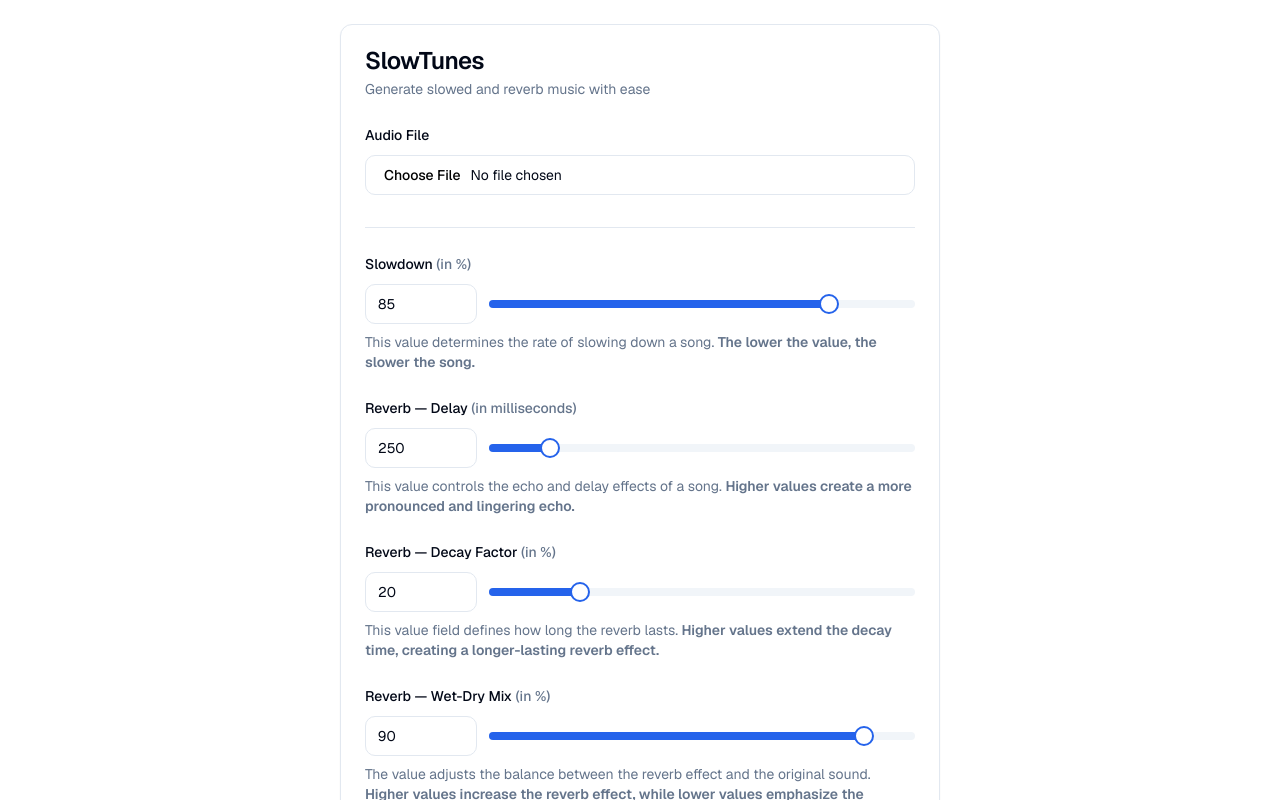
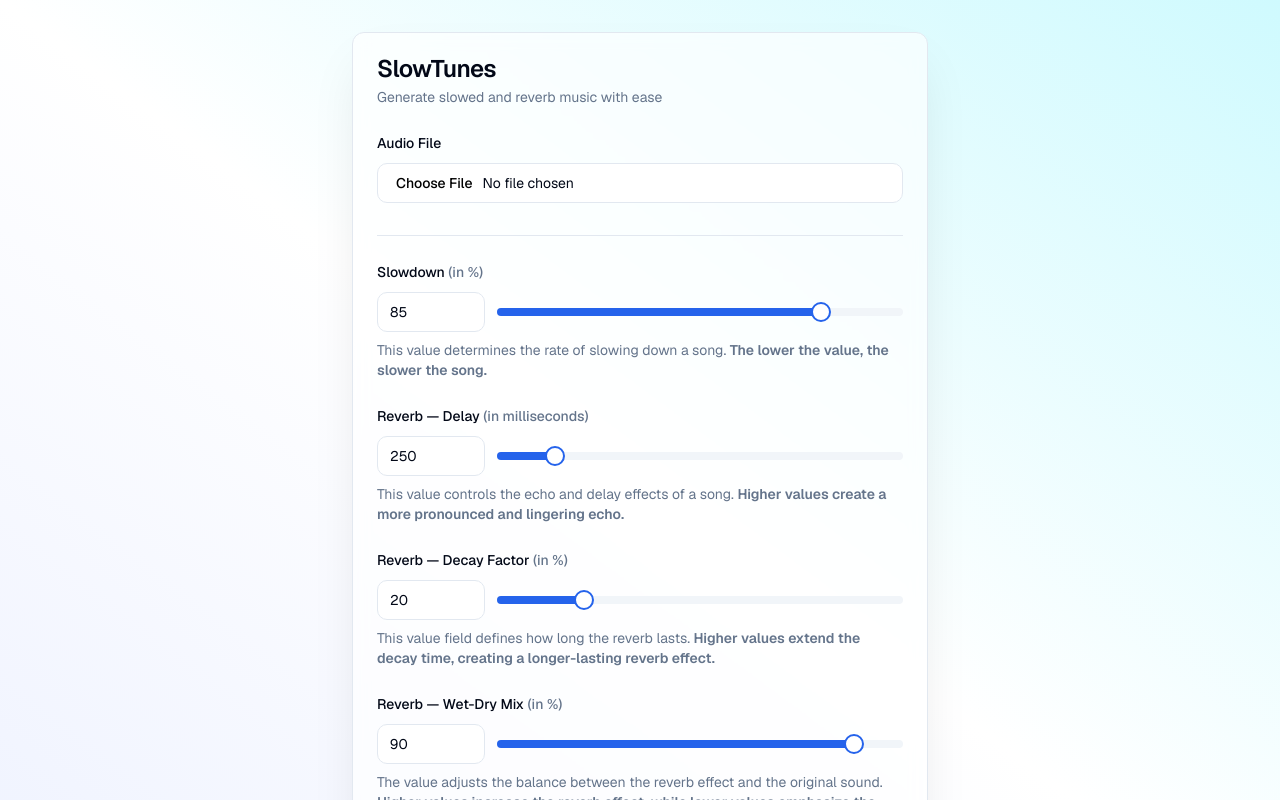
Before and after one commit to petrschmidt/slowtunes, a Next.js app: page / in a window 1280 px wide. Shown: the top 800 px of the page. Built offline with nearby package versions, Linux system fonts and the light colour scheme.

Commit message:
refactor: add page background gradient, add card transparency

```diff
--- a/src/app/page.tsx
+++ b/src/app/page.tsx
@@ -12,10 +12,9 @@ import { AudioTransformerForm } from '@/components/audio-transformer-form';
 
 export default function Home() {
   return (
-    <main className='flex min-h-screen items-center'>
-      <div className='flex-1 space-y-4 p-8 pt-6'>
-        <div className='grid gap-4 md:grid-cols-2 lg:grid-cols-4'>
-          <Card className='md:col-span-2 lg:col-start-2'>
+    <main className='flex min-h-screen w-full justify-center bg-gradient-to-tr from-indigo-50 via-white to-cyan-100 md:items-center'>
+      <div className='p-2 md:p-8'>
+        <Card className='max-w-xl bg-white/65 shadow-2xl shadow-black/10 backdrop-blur'>
           <CardHeader>
             <CardTitle>SlowTunes</CardTitle>
             <CardDescription>
@@ -27,7 +26,6 @@ export default function Home() {
           </CardContent>
         </Card>
       </div>
-      </div>
     </main>
   );
 }
```
Lines whose indentation alone changed are shown as unchanged.
